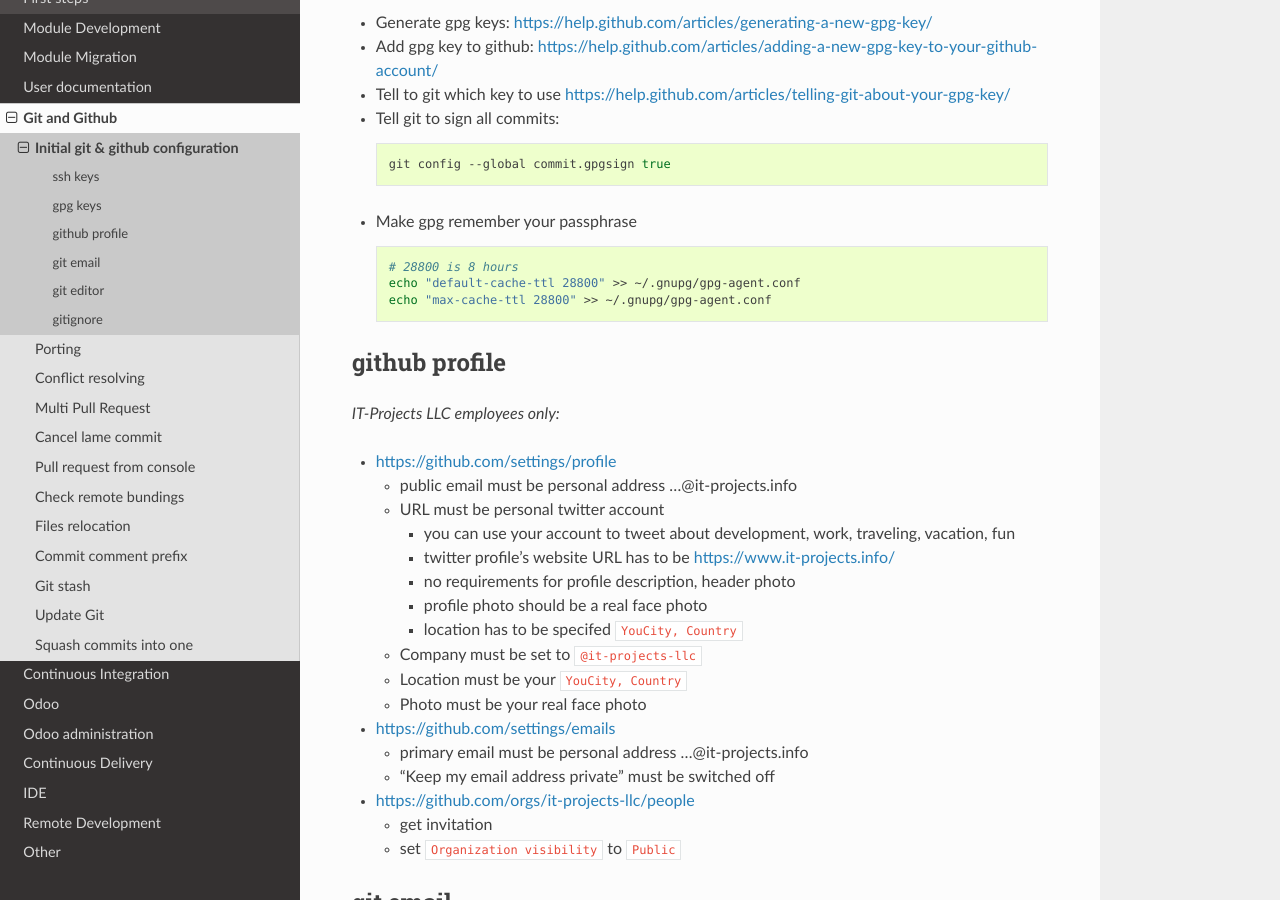
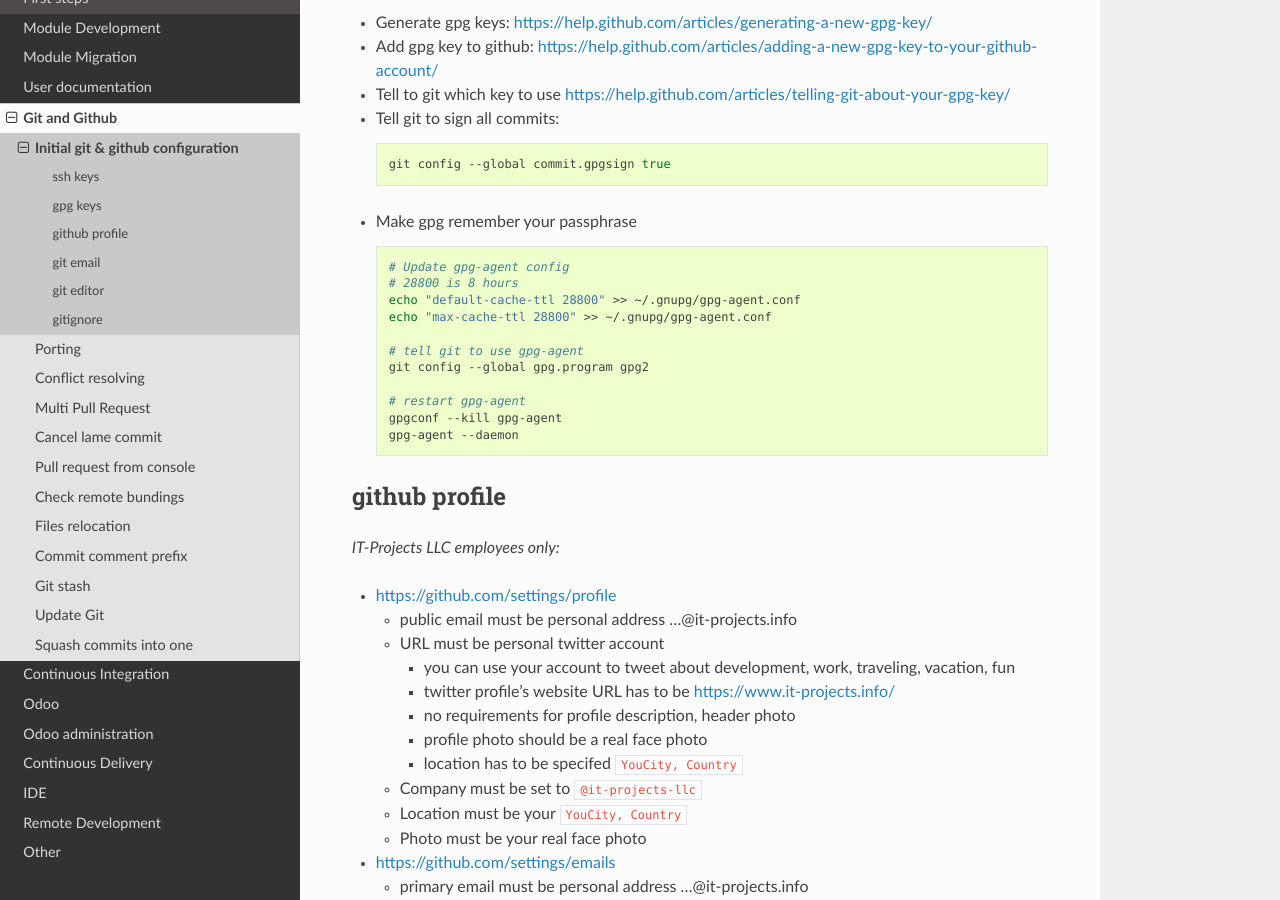
Before and after one commit to itpp-labs/odoo-development, a Sphinx documentation site: the page built from docs/git/init.rst, in a window 1280 px wide and 900 px high, scrolled down 309 px. Built offline with Sphinx 7.4.7 and the Read the Docs theme 2.0.0, drawn with Linux system fonts in a browser that asks for light colours; pages that are not in the unit, such as notebooks, are missing from menus.

Commit message:
gpg keys in git

```diff
--- a/docs/git/init.rst
+++ b/docs/git/init.rst
@@ -22,9 +22,18 @@
 
   .. code-block:: sh
 
+     # Update gpg-agent config
      # 28800 is 8 hours
      echo "default-cache-ttl 28800" >> ~/.gnupg/gpg-agent.conf
      echo "max-cache-ttl 28800" >> ~/.gnupg/gpg-agent.conf
+
+     # tell git to use gpg-agent
+     git config --global gpg.program gpg2
+
+     # restart gpg-agent
+     gpgconf --kill gpg-agent
+     gpg-agent --daemon
+
 
 github profile
 ==============
```
